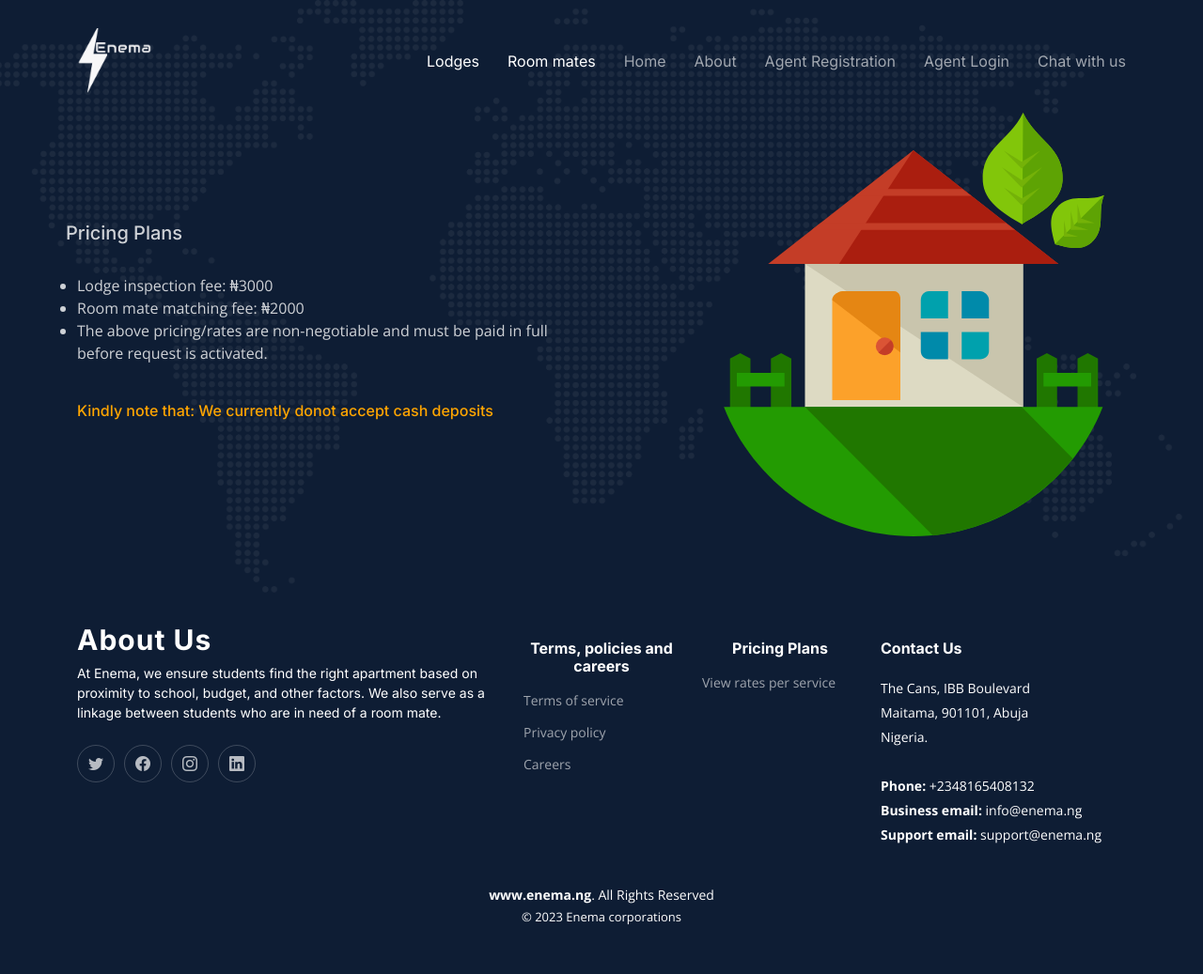
After one commit to Unekwu001/newpro, a Django app: page /pricing/ in a window 1280 px wide. The commit adds this page. Shown: the whole page at 94% size. Run offline with Django 4.2, Linux system fonts and the light colour scheme; some libraries are stand-ins or nearby versions.

Commit message:
quick fix

```diff
--- a/enema/templates/index.html
+++ b/enema/templates/index.html
@@ -190,6 +190,14 @@
             <li><a href="{% url 'careers' %}">Careers</a></li>
           </ul>
         </div>
+        <div class="col-lg-2 col-12 footer-links"style="text-align: center">
+          <h4 >Pricing Plans</h4>
+          <ul>
+            <li><a href="{% url 'pricing' %}"> View rates per service</a></li>
+
+          </ul>
+        </div>
+
 
 
 
--- /dev/null
+++ b/enema/templates/pricing.html
@@ -0,0 +1,49 @@
+{% extends 'index.html' %}
+
+{% load static %}
+{% block content %}
+
+ <!-- ======= Hero Section ======= -->
+  <section id="hero" class="hero d-flex align-items-center">
+    <div class="container">
+      <div class="row gy-4 d-flex justify-content-between">
+        <div class="col-lg-6 order-2 order-lg-1 d-flex flex-column justify-content-center">
+
+	{% block bodie %}
+          <div class="row gy-4" data-aos="fade-up" data-aos-delay="400">
+           	<h5 class="row gy-4" data-aos="fade-up" data-aos-delay="400">
+           		 Pricing Plans
+           	</h5>
+
+
+           	      <ul>
+           		 <li>Lodge inspection fee: ₦3000</li>
+           		 <li>Room mate matching fee: ₦2000</li>
+
+           		 <li>The above pricing/rates are non-negotiable and must be paid in full before request is activated.</li>
+           	      </ul>
+
+           		<h6 style="color:orange">Kindly note that: We currently donot accept cash deposits</h6>
+
+
+
+
+
+
+         </div>
+         {% endblock bodie %}
+        </div>
+
+        <div class="col-lg-5 order-1 order-lg-2 hero-img" data-aos="zoom-out">
+          <img src="{% static 'assets/img/banner.svg' %}" class="img-fluid mb-3 mb-lg-0" alt="">
+        </div>
+
+      </div>
+    </div>
+  </section><!-- End Hero Section -->
+
+
+
+
+
+{% endblock %}
--- a/enema/urls.py
+++ b/enema/urls.py
@@ -49,6 +49,7 @@ urlpatterns = [
     path('privacypolicy/',privacypolicy,name='privacypolicy'),
     path('careers/',careers,name='careers'),
     path('selectschool2Clodges/',selectschool2Clodges,name='selectschool2Clodges'),
+    path('pricing/',pricing,name='pricing')
 ]
 
 if settings.DEBUG:
--- a/enema/views.py
+++ b/enema/views.py
@@ -708,3 +708,6 @@ def careers(request):
 def selectschool2Clodges(request):
     schools=Schools.objects.all()
     return render(request,'selectschool4lodges.html',{'schools':schools})
+
+def pricing(request):
+    return render(request,'pricing.html')
```
